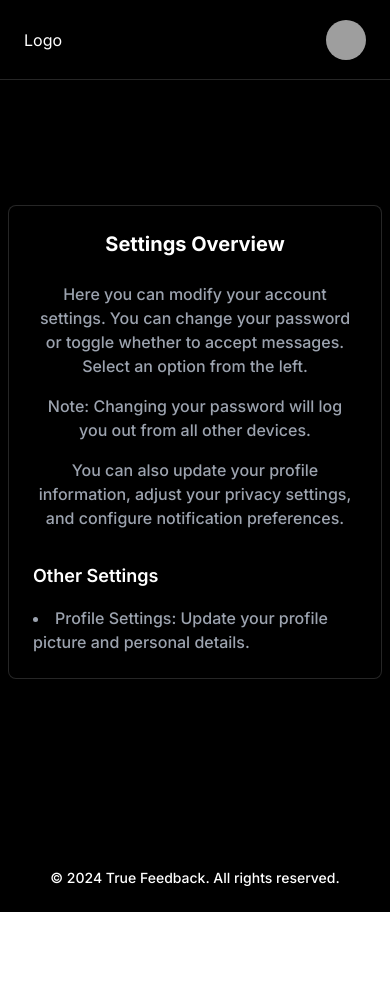
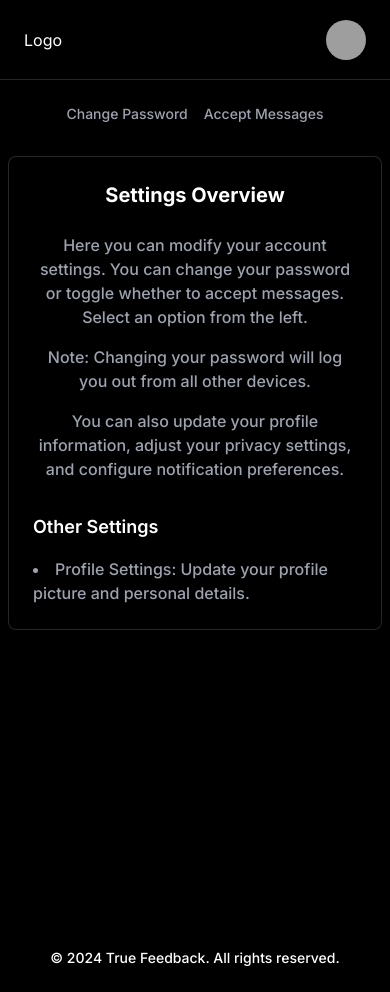
Before and after one commit to rehan-adi/Feedback.app, a Next.js app: page /settings in a window 390 px wide. Before the commit the page ends 912 px from the top, so only its background shows below. Built offline with nearby package versions, Linux system fonts and the light colour scheme; no server answers; grey boxes are pictures that could not be loaded.

Commit message:
Add Small screen sidebar in Settings page

```diff
--- a/components/settings/Settings.tsx
+++ b/components/settings/Settings.tsx
@@ -3,19 +3,24 @@
 import { z } from "zod";
 import axios from "axios";
 import { toast } from "sonner";
-import { useEffect, useState } from "react";
 import { Input } from "../ui/input";
 import { Switch } from "../ui/switch";
 import { Button } from "../ui/button";
 import { Loader2 } from "lucide-react";
+import { useEffect, useState } from "react";
 import { zodResolver } from "@hookform/resolvers/zod";
 import { FormProvider, useForm } from "react-hook-form";
 import { Card, CardHeader, CardContent } from "../ui/card";
 import { changePasswordValidation } from "@/validation/auth.validation";
-import { FormControl, FormField, FormItem, FormLabel, FormMessage } from "../ui/form";
+import {
+  FormControl,
+  FormField,
+  FormItem,
+  FormLabel,
+  FormMessage,
+} from "../ui/form";
 
 const Settings = () => {
-
   const [loading, setLoading] = useState(false);
   const [activeOption, setActiveOption] = useState("");
   const [acceptMessages, setAcceptMessages] = useState<boolean>(true);
@@ -25,24 +30,27 @@ const Settings = () => {
     defaultValues: {
       password: "",
     },
-  })
+  });
 
   const handleLogout = () => {
     console.log("User logged out");
   };
 
-  const handlePasswordChange = async (data: z.infer<typeof changePasswordValidation>) => {
+  const handlePasswordChange = async (
+    data: z.infer<typeof changePasswordValidation>
+  ) => {
     setLoading(true);
     try {
-      const response = await axios.post("/api/change-password", {password: data.password});
+      const response = await axios.post("/api/change-password", {
+        password: data.password,
+      });
 
-      if(response.status === 200) {
+      if (response.status === 200) {
         toast.success("Password Changed Successfully", {
           duration: 2000,
         });
         form.reset();
       }
-
     } catch (error: any) {
       console.error(error);
       const message =
@@ -70,25 +78,47 @@ const Settings = () => {
     fetchMessagePreferences();
   }, []);
 
-
   const handleAcceptMessagesChange = async (checked: boolean) => {
     setAcceptMessages(checked);
     try {
-      const response = await axios.post("/api/accept-message", { acceptMessages: checked });
+      const response = await axios.post("/api/accept-message", {
+        acceptMessages: checked,
+      });
 
       if (response.status === 200) {
         toast.success("Accept Messages Settings Updated", {
           duration: 2000,
         });
       }
-
     } catch (error) {
       console.error("Error updating accept messages:", error);
     }
   };
 
   return (
-    <div className="flex h-screen bg-black text-white">
+    <div className="lg:flex h-screen bg-black text-white">
+
+      {/* sidebar for small screen */}
+      <div className="lg:hidden py-6 mt-20 flex justify-center items-center">
+        <ul className="flex gap-4">
+          <li
+            className={`cursor-pointer text-[#9CA3AF] text-sm font-medium ${
+              activeOption === "password" ? "text-white" : ""
+            }`}
+            onClick={() => setActiveOption("password")}
+          >
+            Change Password
+          </li>
+          <li
+            className={`cursor-pointer text-[#9CA3AF] text-sm font-medium ${
+              activeOption === "messages" ? "text-white" : ""
+            }`}
+            onClick={() => setActiveOption("messages")}
+          >
+            Accept Messages
+          </li>
+        </ul>
+      </div>
 
       {/* Sidebar */}
       <aside className="w-72 h-full bg-black fixed pt-28 left-0 border-r border-white border-opacity-15 hidden lg:flex flex-col justify-start p-5">
@@ -121,7 +151,7 @@ const Settings = () => {
       </aside>
 
       {/* Main Content */}
-      <div className="flex-1 flex items-center lg:px-0 px-2 lg:mt-0 mt-10 justify-center">
+      <div className="flex-1 flex items-center lg:px-0 px-2 lg:mt-0 mt-2 justify-center">
         <Card className="lg:w-96 w-full bg-black border border-white border-opacity-15 text-white shadow-lg">
           <CardHeader className="text-center text-xl font-bold">
             {activeOption === "" && "Settings Overview"}
@@ -163,7 +193,10 @@ const Settings = () => {
             {/* Change Password Form */}
             {activeOption === "password" && (
               <FormProvider {...form}>
-              <form onSubmit={form.handleSubmit(handlePasswordChange)} className="space-y-8">
+                <form
+                  onSubmit={form.handleSubmit(handlePasswordChange)}
+                  className="space-y-8"
+                >
                   <FormField
                     control={form.control}
                     name="password"
@@ -171,7 +204,12 @@ const Settings = () => {
                       <FormItem>
                         <FormLabel>Password</FormLabel>
                         <FormControl>
-                        <Input placeholder="Enter new password" type="password" className="dark" {...field} />
+                          <Input
+                            placeholder="Enter new password"
+                            type="password"
+                            className="dark"
+                            {...field}
+                          />
                         </FormControl>
                         <FormMessage />
                       </FormItem>
@@ -197,6 +235,7 @@ const Settings = () => {
             )}
 
             {/* Accept Messages Toggle */}
+            <div>
               {activeOption === "messages" && (
                 <div className="space-y-4">
                   <div className="flex items-center justify-between mb-4">
@@ -210,10 +249,13 @@ const Settings = () => {
                     />
                   </div>
                   <p className="text-sm text-[#9CA3AF]">
-               {acceptMessages ? "You are currently accepting messages." : "You are not accepting messages."}
+                    {acceptMessages
+                      ? "You are currently accepting messages."
+                      : "You are not accepting messages."}
                   </p>
                 </div>
               )}
+            </div>
           </CardContent>
         </Card>
       </div>
```
Also changed, not shown: components/common/SmNavbar.tsx (deleted). Lines whose indentation alone changed are shown as unchanged.
